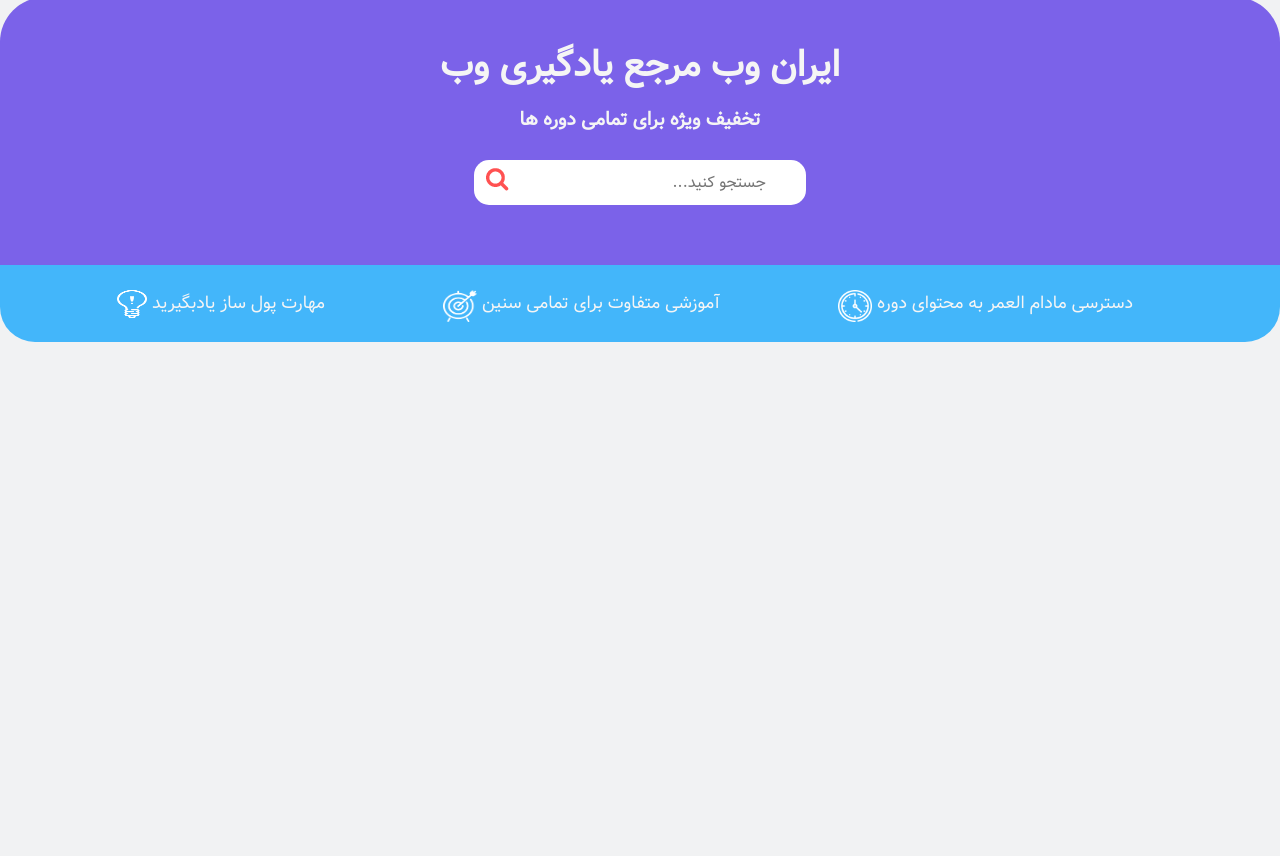
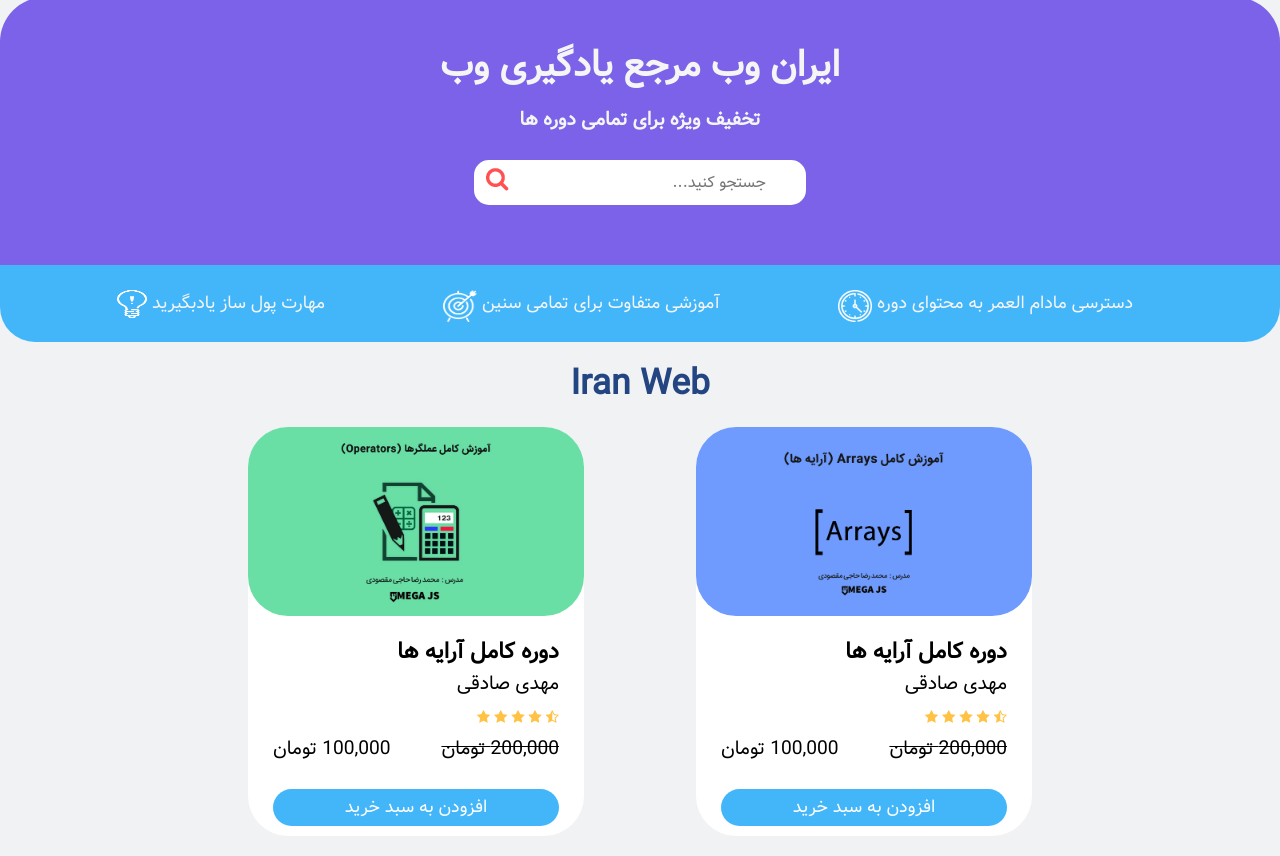
Before and after one commit to MahdiSadeghi26/Js_Mega_Course, a plain HTML site: page index.html in a window 1280 px wide. Shown: the part 103-959 px from the top of the page. Before the commit the page ends 800 px from the top, so only its background shows below. Drawn offline with Linux system fonts and the light colour scheme; files whose address does not match are found by name.

Commit message:
row seciton designed!

```diff
--- a/Style/style.css
+++ b/Style/style.css
@@ -27,6 +27,9 @@
 /* li styling */
 li {
   list-style: none;
+}
+h4 {
+  color: black;
 }
 /* styling items */
 .content {
@@ -136,3 +139,62 @@
   width: 30px;
   height: 36px;
 }
+/* Container section */
+.container {
+  width: 70%;
+  display: flex;
+  flex-direction: column;
+  margin: 0 auto;
+}
+.logoTitle {
+  padding: 15px 0;
+  color: #234582;
+  align-self: center;
+  font-size: 2.2rem;
+}
+/* row section */
+.row {
+  margin-bottom: 20px;
+  display: flex;
+  justify-content: space-around;
+}
+.card {
+  width: calc(75% / 2);
+  border-radius: 40px;
+  background-color: white;
+}
+.card * {
+  color: black;
+}
+.cardImg {
+  border-radius: 40px;
+  width: 100%;
+}
+.infoCard {
+  font-size: 1.4rem;
+  padding: 10px 25px;
+  text-align: right;
+}
+.author {
+  font-size: 1.2rem;
+}
+.price {
+  font-size: 1.2rem;
+  margin-bottom: 25px;
+}
+.offPrice {
+  text-decoration: line-through;
+  display: inline-block;
+}
+.newPrice {
+  float: left;
+}
+.buyButton{
+  background-color: #43B6FA;
+  color: white;
+  display: block;
+  padding: 5px;
+  border-radius: 25px;
+  font-size: 1.1rem;
+  text-align: center;
+}
--- a/index.html
+++ b/index.html
@@ -26,8 +26,8 @@
       <!-- Banner content -->
       <section class="banner">
         <section class="titles">
-          <h1 class="shadow header">ایران وب مرجع یادگیری وب</h1>
-          <h3 class="shadow subHeader">تخفیف ویژه برای تمامی دوره ها</h3>
+          <h1 class="header">ایران وب مرجع یادگیری وب</h1>
+          <h3 class="subHeader">تخفیف ویژه برای تمامی دوره ها</h3>
           <!-- search form -->
           <form action="#" method="get" class="form">
             <input
@@ -55,7 +55,40 @@
         </section>
         <section class="infoItem">
           <p class="infoitemText">مهارت پول ساز یادبگیرید</p>
-          <img src="img/icon1.png" alt="" class="infoItemIcon "id="lamp" />
+          <img src="img/icon1.png" alt="" class="infoItemIcon" id="lamp" />
+        </section>
+      </section>
+      <!-- Container section -->
+      <section class="container">
+        <h2 class="logoTitle">Iran Web</h2>
+        <!-- first row -->
+        <section class="row">
+          <section class="card">
+            <a href="#"><img src="img/course4.jpg" class="cardImg" alt="" /></a>
+            <section class="infoCard">
+              <h4>دوره کامل آرایه ها</h4>
+              <p class="author">مهدی صادقی</p>
+              <img src="img/stars.png" alt="" class="rating" />
+              <div class="price"
+                ><p class="offPrice">200,000 تومان</p>
+                <p class="newPrice">100,000 تومان</p>
+              </div>
+              <a href="#" class="buyButton">افزودن به سبد خرید</a>
+            </section>
+          </section>
+          <section class="card">
+            <a href="#"><img src="img/course2.jpg" class="cardImg" alt="" /></a>
+            <section class="infoCard">
+              <h4>دوره کامل آرایه ها</h4>
+              <p class="author">مهدی صادقی</p>
+              <img src="img/stars.png" alt="" class="rating" />
+              <div class="price"
+                ><p class="offPrice">200,000 تومان</p>
+                <p class="newPrice">100,000 تومان</p>
+              </div>
+              <a href="#" class="buyButton">افزودن به سبد خرید</a>
+            </section>
+          </section>
         </section>
       </section>
     </section>
```
